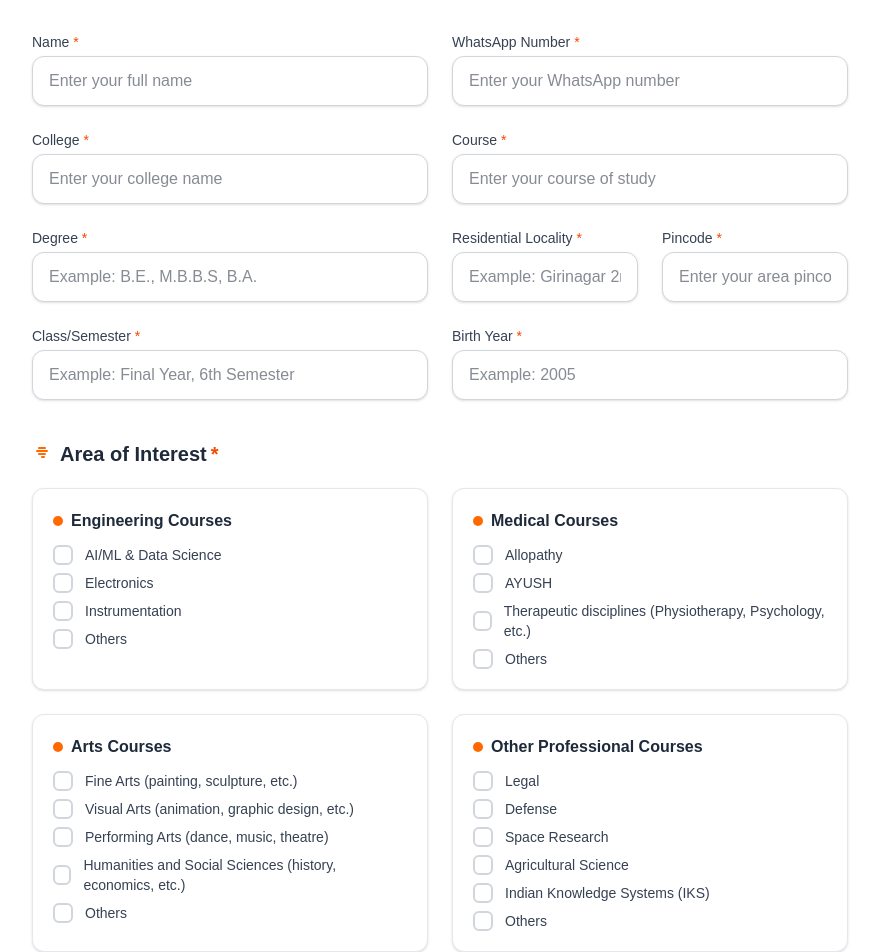
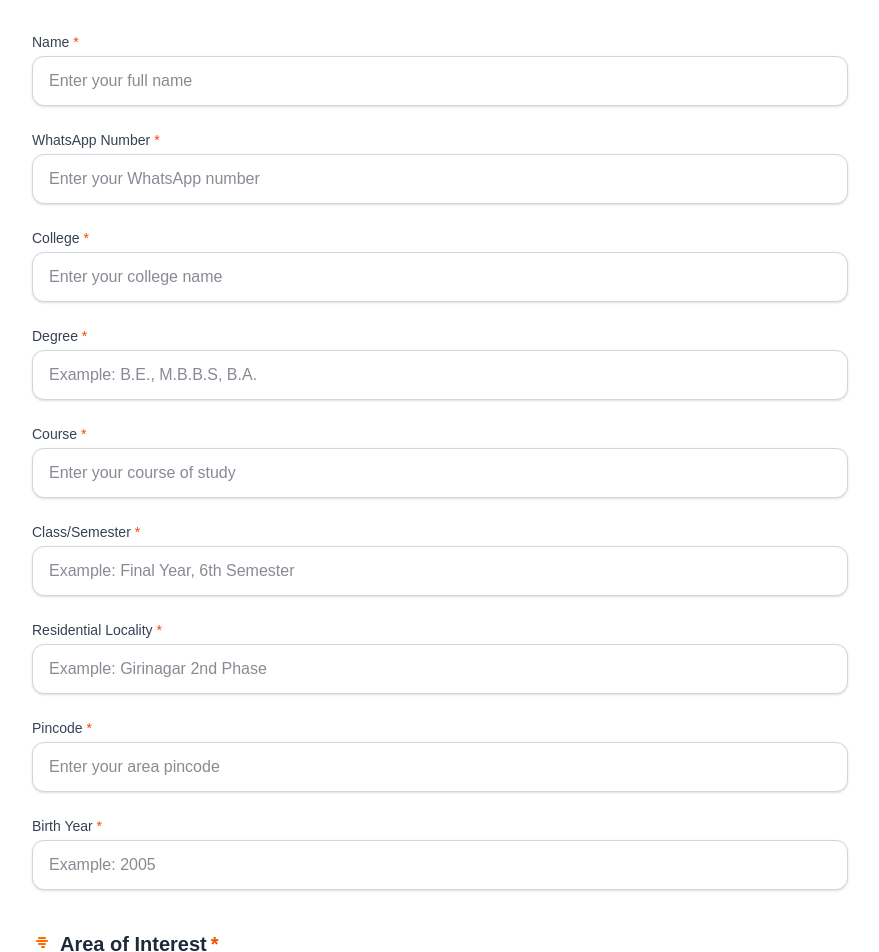
Before and after one commit to pixeluwjal/yuvakarya, a Next.js app: page / in a window 1280 px wide. Shown: the part 360-1312 px from the top of the page, without its empty margins (200-1079 px from the left). Built offline with nearby package versions, Linux system fonts and the light colour scheme.

Commit message:
rssfinalclose

```diff
--- a/src/app/page.tsx
+++ b/src/app/page.tsx
@@ -186,7 +186,7 @@ export default function Home() {
                 </div>
               </div>
               <h2 className="text-4xl font-bold text-white mb-2">Registration Successful!</h2>
-              <p className="text-green-100 text-lg">Thank afor registering with RSS Yuva Karya. We'll be in touch!</p>
+              <p className="text-green-100 text-lg">Thank you for registering with RSS Yuva Karya. We'll be in touch!</p>
             </div>
           </div>
         ) : (
@@ -209,9 +209,9 @@ export default function Home() {
               </div>
             )}
 
-            <div className="grid grid-cols-1 md:grid-cols-2 gap-6 mb-10">
-              {/* Left column for fields */}
-              <div className="space-y-6">
+            {/* Reordered fields in a single column */}
+            <div className="space-y-6 mb-10">
+              {/* Name */}
               <div>
                 <label htmlFor="name" className="block text-sm font-medium text-gray-700 mb-1">
                   Name <span className="text-orange-600">*</span>
@@ -227,6 +227,25 @@ export default function Home() {
                   placeholder="Enter your full name"
                 />
               </div>
+
+              {/* WhatsApp Number */}
+              <div>
+                <label htmlFor="whatsapp" className="block text-sm font-medium text-gray-700 mb-1">
+                  WhatsApp Number <span className="text-orange-600">*</span>
+                </label>
+                <input
+                  type="tel"
+                  id="whatsapp"
+                  name="whatsapp"
+                  required
+                  value={formData.whatsapp}
+                  onChange={handleChange}
+                  className="w-full px-4 py-3 border border-gray-300 rounded-xl focus:ring-2 focus:ring-orange-500 focus:border-orange-500 transition-all duration-200 bg-white text-gray-900 shadow-sm"
+                  placeholder="Enter your WhatsApp number"
+                />
+              </div>
+
+              {/* College */}
               <div>
                 <label htmlFor="college" className="block text-sm font-medium text-gray-700 mb-1">
                   College <span className="text-orange-600">*</span>
@@ -242,6 +261,8 @@ export default function Home() {
                   placeholder="Enter your college name"
                 />
               </div>
+
+              {/* Degree */}
               <div>
                 <label htmlFor="degree" className="block text-sm font-medium text-gray-700 mb-1">
                   Degree <span className="text-orange-600">*</span>
@@ -257,6 +278,25 @@ export default function Home() {
                   placeholder="Example: B.E., M.B.B.S, B.A."
                 />
               </div>
+
+              {/* Course */}
+              <div>
+                <label htmlFor="course" className="block text-sm font-medium text-gray-700 mb-1">
+                  Course <span className="text-orange-600">*</span>
+                </label>
+                <input
+                  type="text"
+                  id="course"
+                  name="course"
+                  required
+                  value={formData.course}
+                  onChange={handleChange}
+                  className="w-full px-4 py-3 border border-gray-300 rounded-xl focus:ring-2 focus:ring-orange-500 focus:border-orange-500 transition-all duration-200 bg-white text-gray-900 shadow-sm"
+                  placeholder="Enter your course of study"
+                />
+              </div>
+
+              {/* Class/Semester */}
               <div>
                 <label htmlFor="classSemester" className="block text-sm font-medium text-gray-700 mb-1">
                   Class/Semester <span className="text-orange-600">*</span>
@@ -272,41 +312,8 @@ export default function Home() {
                   placeholder="Example: Final Year, 6th Semester"
                 />
               </div>
-              </div>
 
-              {/* Right column for fields */}
-              <div className="space-y-6">
-                <div>
-                  <label htmlFor="whatsapp" className="block text-sm font-medium text-gray-700 mb-1">
-                    WhatsApp Number <span className="text-orange-600">*</span>
-                  </label>
-                  <input
-                    type="tel"
-                    id="whatsapp"
-                    name="whatsapp"
-                    required
-                    value={formData.whatsapp}
-                    onChange={handleChange}
-                    className="w-full px-4 py-3 border border-gray-300 rounded-xl focus:ring-2 focus:ring-orange-500 focus:border-orange-500 transition-all duration-200 bg-white text-gray-900 shadow-sm"
-                    placeholder="Enter your WhatsApp number"
-                  />
-                </div>
-                <div>
-                  <label htmlFor="course" className="block text-sm font-medium text-gray-700 mb-1">
-                    Course <span className="text-orange-600">*</span>
-                  </label>
-                  <input
-                    type="text"
-                    id="course"
-                    name="course"
-                    required
-                    value={formData.course}
-                    onChange={handleChange}
-                    className="w-full px-4 py-3 border border-gray-300 rounded-xl focus:ring-2 focus:ring-orange-500 focus:border-orange-500 transition-all duration-200 bg-white text-gray-900 shadow-sm"
-                    placeholder="Enter your course of study"
-                  />
-                </div>
-                <div className="grid grid-cols-1 sm:grid-cols-2 gap-6">
+              {/* Residential Locality */}
               <div>
                 <label htmlFor="locality" className="block text-sm font-medium text-gray-700 mb-1">
                   Residential Locality <span className="text-orange-600">*</span>
@@ -322,6 +329,8 @@ export default function Home() {
                   placeholder="Example: Girinagar 2nd Phase"
                 />
               </div>
+
+              {/* Pincode */}
               <div>
                 <label htmlFor="pincode" className="block text-sm font-medium text-gray-700 mb-1">
                   Pincode <span className="text-orange-600">*</span>
@@ -337,7 +346,8 @@ export default function Home() {
                   placeholder="Enter your area pincode"
                 />
               </div>
-                </div>
+
+              {/* Birth Year */}
               <div>
                 <label htmlFor="birthYear" className="block text-sm font-medium text-gray-700 mb-1">
                   Birth Year <span className="text-orange-600">*</span>
@@ -354,7 +364,6 @@ export default function Home() {
                   min="1900"
                   max="2025"
                 />
-                </div>
               </div>
             </div>
 
@@ -403,6 +412,11 @@ export default function Home() {
                             </div>
                             <span className="ml-3 text-sm font-medium">{option}</span>
                           </label>
+                          {option === 'Indian Knowledge Systems (IKS)' && (
+                            <p className="text-xs text-gray-500 ml-8 mt-1">
+                              (e.g., Indian Mathematics, Astronomy, Metallurgy, Linguistic Heritage)
+                            </p>
+                          )}
                           {option === 'Others' && formData.interests.includes(`Others (${category.title})`) && (
                             <div className="mt-2">
                               <input
```
Lines whose indentation alone changed are shown as unchanged.
